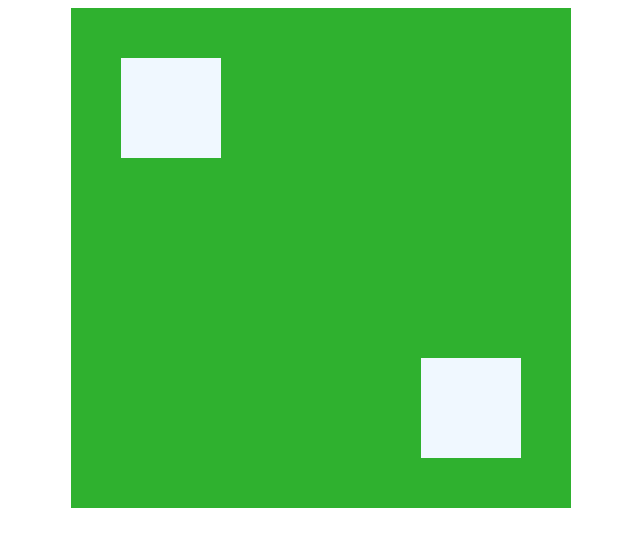
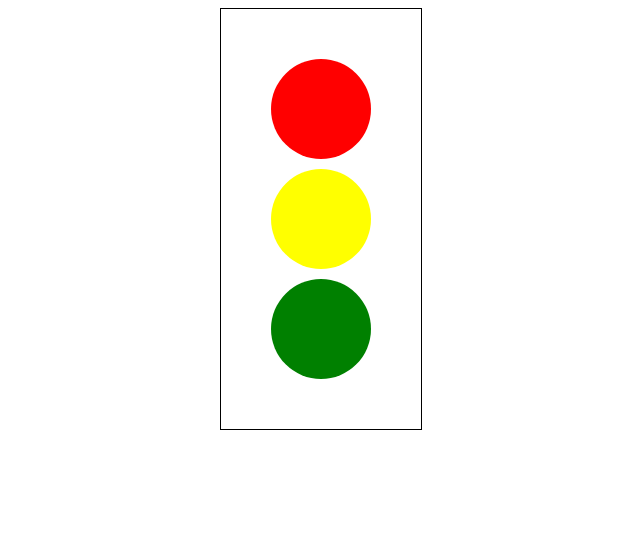
Before and after one commit to arina58/2, a plain HTML site: page index.html in a window 1280 px wide. Shown: the whole page, without its empty margins (319-959 px from the left). Drawn offline with Linux system fonts and the light colour scheme.

Commit message:
задание 3

```diff
--- a/index.css
+++ b/index.css
@@ -1,9 +1,10 @@
 #parent{
 	position: relative;
-	width: 500px;
-	height: 500px;
+	width: 200px;
+	height: 420px;
 	margin: 0 auto;
-	background-color: rgb(47, 177, 47);
+	border: 1px solid black;
+
 }
 #child{
 	position: absolute;
@@ -11,13 +12,24 @@
 	left: 50px;
 	width: 100px;
 	height: 100px;
-	background-color: aliceblue;
+	background-color: red;
+	border-radius: 50%;
 }
 #child2{
 	position: absolute;
-	bottom: 50px;
-	right: 50px;
+	top: 160px;
+	left: 50px;
 	width: 100px;
 	height: 100px;
-	background-color: aliceblue;
+	background-color: yellow;
+	border-radius: 50%;
 }
+#child3{
+	position: absolute;
+	bottom: 50px;
+	left: 50px;
+	width: 100px;
+	height: 100px;
+	background-color: green;
+	border-radius: 50%;
+}
--- a/index.html
+++ b/index.html
@@ -2,4 +2,5 @@
 <div id="parent">
 	<div id="child"></div>
 	<div id="child2"></div>
-	</div>
+	<div id="child3"></div>
+</div>
```
